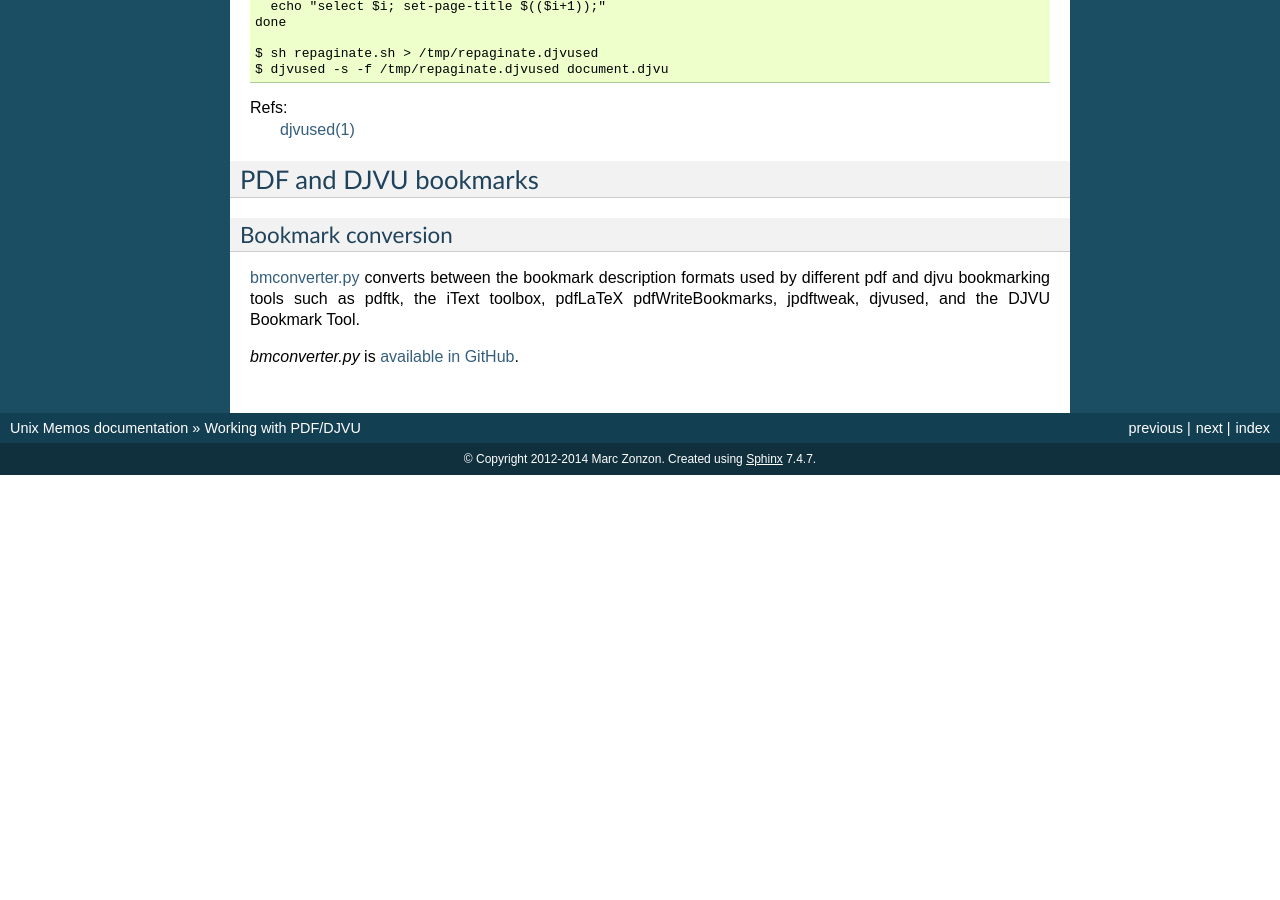
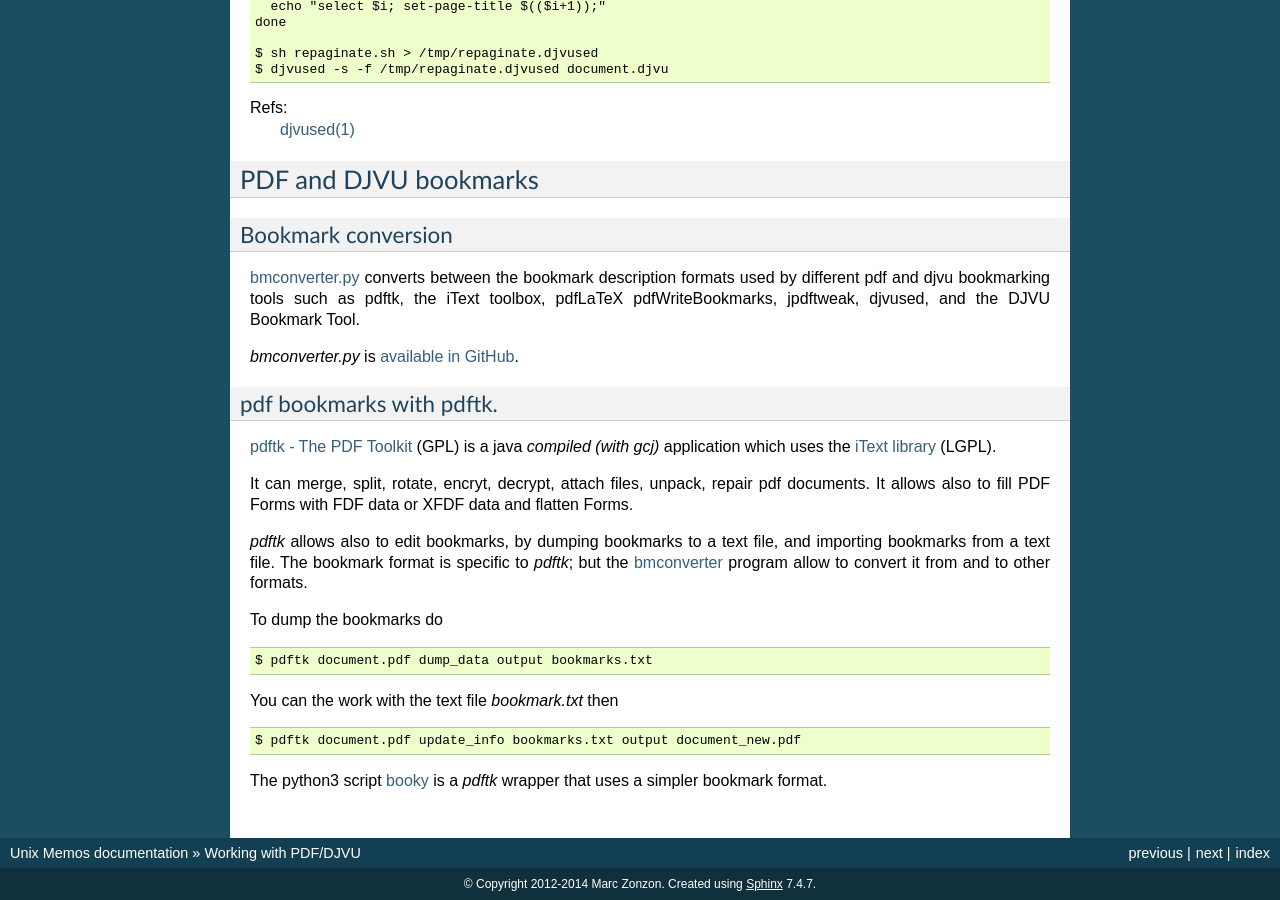
Before and after one commit to marczz/unix_memo, a Sphinx documentation site: the page built from source/pdf.rst, in a window 1280 px wide and 900 px high, scrolled down 7869 px. Built offline with Sphinx 7.4.7, drawn with Linux system fonts in a browser that asks for light colours; the version number could not be read and is left out; before the commit the page ends 8344 px from its top, so only the background shows below that; some of the changed text lies outside the part shown.

Commit message:
pdf.rst: added manage bookmark with pdftk.

```diff
--- a/source/pdf.rst
+++ b/source/pdf.rst
@@ -566,6 +566,8 @@ Refs:
 PDF and DJVU bookmarks
 ----------------------
 
+..  _bmconverter:
+
 Bookmark conversion
 ~~~~~~~~~~~~~~~~~~~
 
@@ -577,3 +579,36 @@ Bookmark Tool.
 
 *bmconverter.py* is `available in GitHub
 <https://github.com/goerz/bmconverter.py>`_.
+
+
+pdf bookmarks with pdftk.
+~~~~~~~~~~~~~~~~~~~~~~~~~
+`pdftk - The PDF Toolkit
+<https://www.pdflabs.com/tools/pdftk-server/>`__ (GPL) is a java
+*compiled (with gcj)* application which uses the
+`iText library <http://en.wikipedia.org/wiki/IText>`__ (LGPL).
+
+It can merge, split, rotate, encryt, decrypt, attach files, unpack,
+repair pdf documents. It allows also to fill PDF Forms with FDF data
+or XFDF data and flatten Forms.
+
+*pdftk* allows also to edit bookmarks, by dumping bookmarks to a text
+file, and importing bookmarks from a text file. The bookmark format is
+specific to *pdftk*; but the :ref:`bmconverter <bmconverter>` program
+allow to convert it from and to other formats.
+
+To dump the bookmarks do
+
+::
+
+    $ pdftk document.pdf dump_data output bookmarks.txt
+
+You can the work with the text file *bookmark.txt* then
+
+::
+
+    $ pdftk document.pdf update_info bookmarks.txt output document_new.pdf
+
+
+The python3 script `booky <https://github.com/SiddharthPant/booky>`_
+is a *pdftk* wrapper that uses a simpler bookmark format.
```
